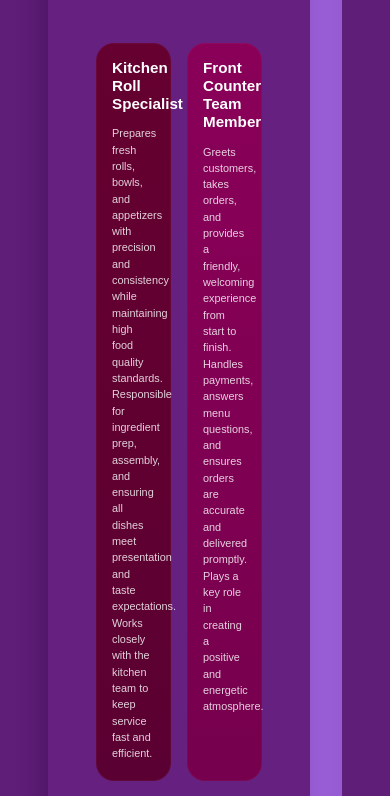
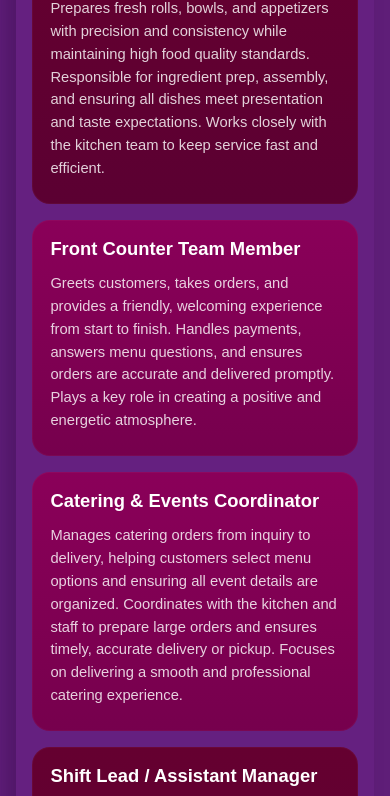
Before and after one commit to ajk36925-cpu/Team-3-WEB-268-Project, a website: page pages/careers.html in a window 390 px wide. Shown: the part 613-1409 px from the top of the page. Drawn offline with nearby package versions, Linux system fonts and the light colour scheme.

Commit message:
Fixing Mobile

```diff
--- a/css/careers.css
+++ b/css/careers.css
@@ -153,3 +153,66 @@
     width: min(300px, 82%);
   }
 }
+/* MOBILE STACKING */
+@media (max-width: 767.98px) {
+  .re-careers-main {
+    overflow-x: hidden;
+    padding-top: 0;
+  }
+
+  .re-careers-wrap {
+    padding-left: 1rem;
+    padding-right: 1rem;
+  }
+
+  .re-careers-panel-wrap {
+    max-width: 100%;
+    padding-top: 1rem;
+    padding-right: 0;
+    padding-bottom: 1.5rem;
+  }
+
+  .re-careers-panel-bg {
+    display: none;
+  }
+
+  .re-careers-panel {
+    min-height: auto;
+    padding: 2rem 1rem 2.5rem;
+    border-radius: 14px;
+  }
+
+  .re-careers-hero {
+    margin-bottom: 2rem;
+  }
+
+  .re-careers-title {
+    margin-left: 0;
+    text-align: center;
+  }
+
+  .re-careers-logo {
+    width: min(240px, 75%);
+  }
+
+  .re-careers-grid {
+    max-width: 100%;
+    grid-template-columns: 1fr;
+    gap: 1rem;
+  }
+
+  .re-job-card {
+    min-height: auto;
+    width: 100%;
+    padding: 1.15rem;
+  }
+
+  .re-job-card h2 {
+    font-size: 1.15rem;
+  }
+
+  .re-job-card p {
+    font-size: 0.92rem;
+    line-height: 1.55;
+  }
+}
```
Also changed, not shown: css/catering.css (+34 -0 lines), README.md (deleted).
